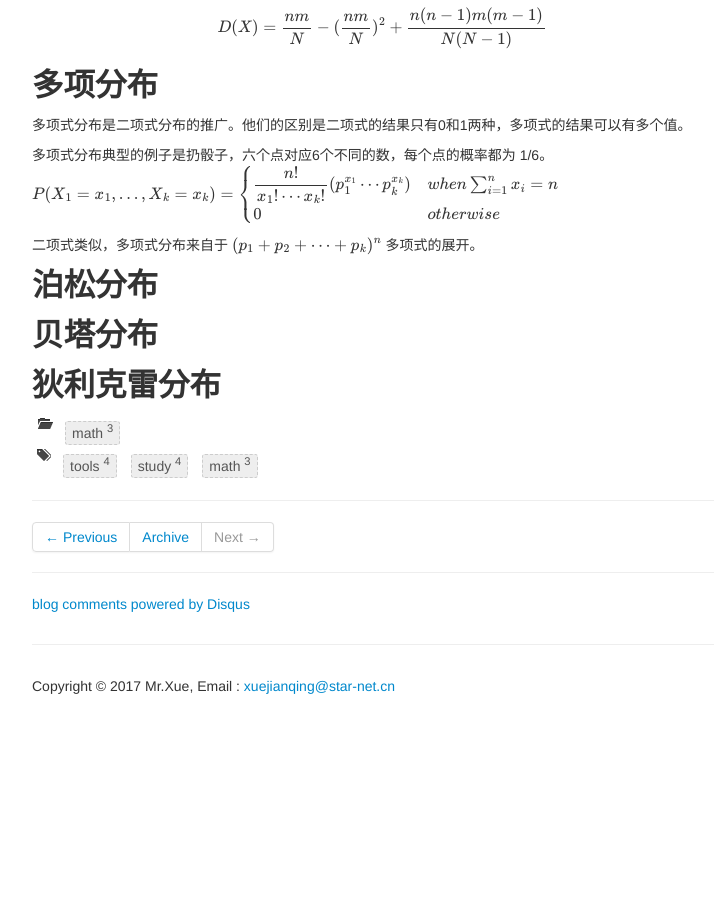
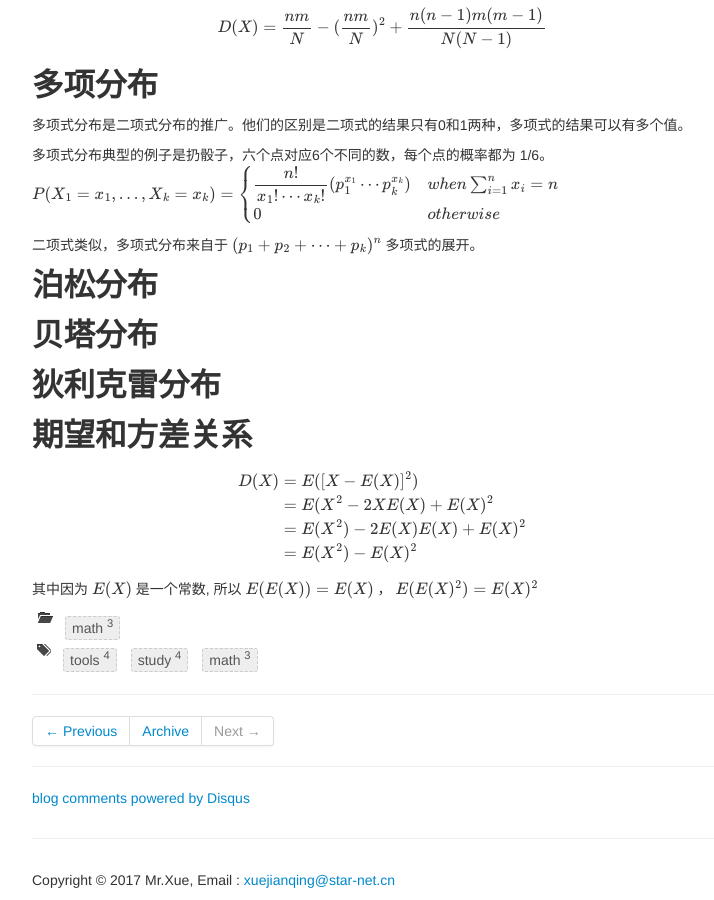
Before and after one commit to joans321/joans321.github.io, a Jekyll site: the page built from _posts/math/2017-11-11-pdf.md, in a window 1280 px wide and 900 px high, scrolled down 2201 px. Shown: the whole window, without its empty margins (258-972 px from the left). Built offline with Jekyll 4.4.1, drawn with Linux system fonts in a browser that asks for light colours; formulas are drawn with MathJax 3; comment, search, counter and statistics services are not loaded; before the commit the page ends 2907 px from its top, so only the background shows below that.

Commit message:
update text

```diff
--- a/_posts/math/2017-11-11-pdf.md
+++ b/_posts/math/2017-11-11-pdf.md
@@ -226,3 +226,22 @@ $$
 
 
 ## 狄利克雷分布
+
+
+
+
+
+## 期望和方差关系
+
+$$
+\begin{align}
+D(X) &= E([ X - E(X) ]^2) \\
+        &=  E( X^2 - 2XE(X) + E(X)^2 \\
+        & = E(X^2) - 2E(X)E(X) + E(X)^2 \\
+        & = E(X^2) - E(X)^2
+\end{align}
+$$
+
+
+
+其中因为 $E(X)$ 是一个常数, 所以 $E(E(X))  = E(X)$ ，  $E(E(X)^2) = E(X)^2$
```
